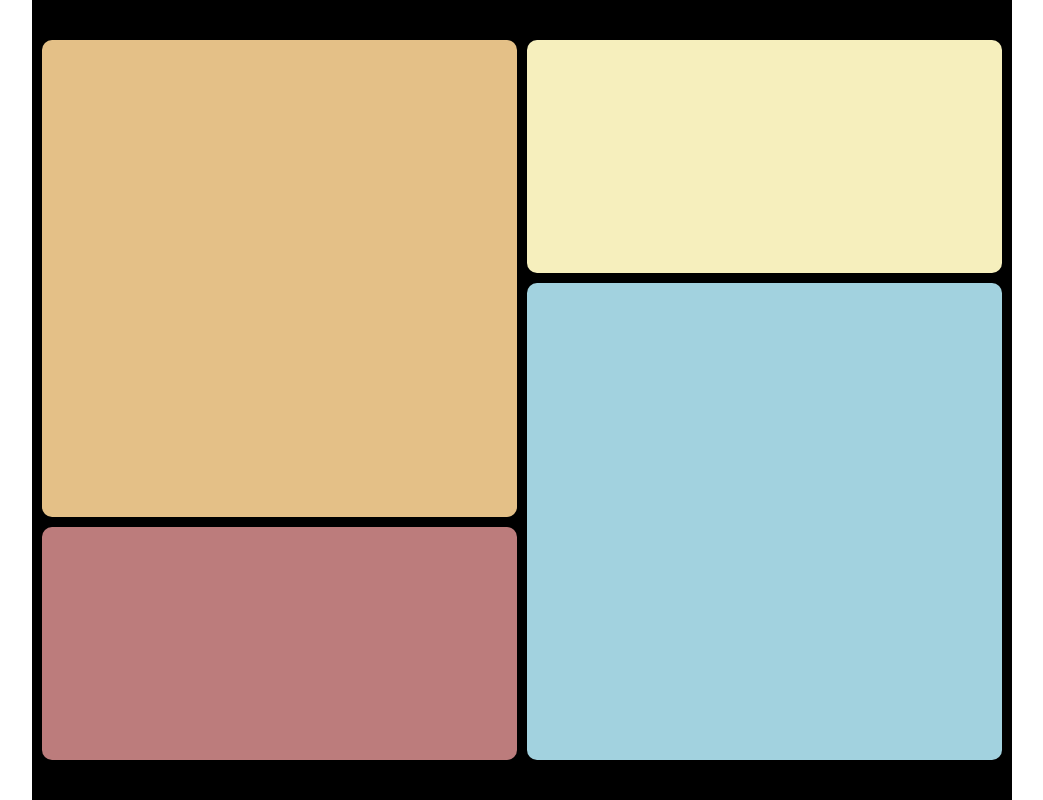
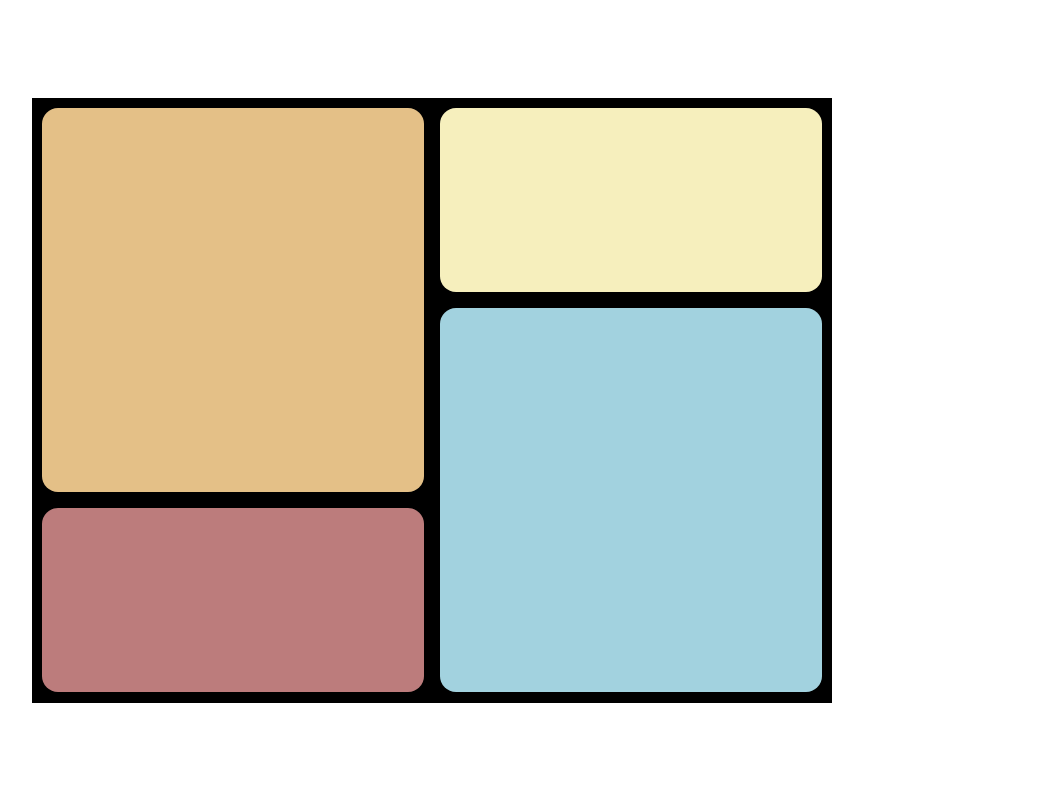
Before and after one commit to takuma0403/hyakunin-issyu-app, a Vue app in the folder frontend/: page / in a window 1280 px wide. Shown: the whole page, without its empty margins (0-1043 px from the left). Built offline with nearby package versions, Linux system fonts and the light colour scheme; the HTML template or start-up script is replaced by a standard one.

Commit message:
スタイルを修正

```diff
--- a/frontend/src/components/GridButton.vue
+++ b/frontend/src/components/GridButton.vue
@@ -26,7 +26,7 @@
     display: flex;
     justify-content: center;
     align-items: center;
-    height: 100vh;
+    width: 100vh;
     background-color: black;
     padding: 10px;
     box-sizing: border-box;
@@ -40,7 +40,7 @@
       "button3 button3 button4 button4";
     grid-template-columns: repeat(4, 1fr);
     grid-template-rows: repeat(3, 1fr);
-    gap: 10px;
+    gap: 16px;
     aspect-ratio: 4 / 3;
     width: 100%;
     height: 100%;
@@ -52,7 +52,7 @@
 
   .grid-item {
     border: none;
-    border-radius: 10px;
+    border-radius: 16px;
     cursor: pointer;
   }
 
```
